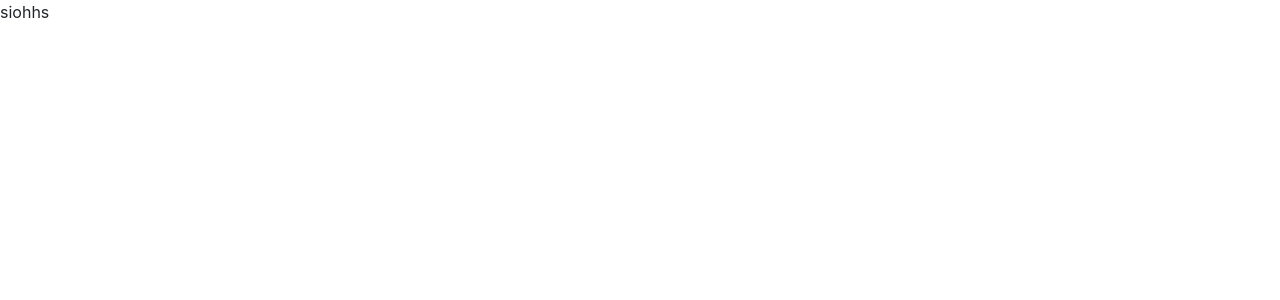
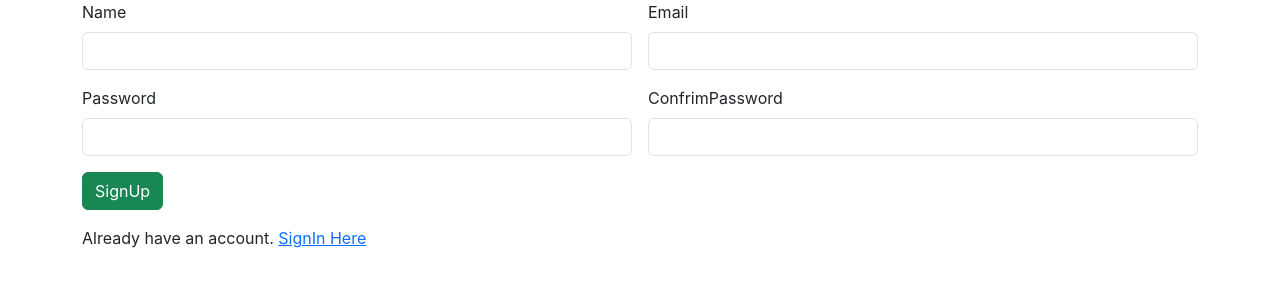
Before and after one commit to orwel009/blog-app-frontend, a React (Create React App) app: page / in a window 1280 px wide. Shown: the top 300 px of the page. Built offline with nearby package versions, Linux system fonts and the light colour scheme.

Commit message:
Signup commit

```diff
--- a/src/App.js
+++ b/src/App.js
@@ -1,4 +1,3 @@
-import logo from './logo.svg';
 import './App.css';
 import { BrowserRouter, Route, Routes } from 'react-router-dom';
 import SignUp from './components/SignUp';
--- a/src/components/SignUp.jsx
+++ b/src/components/SignUp.jsx
@@ -1,9 +1,65 @@
-import React from 'react'
+import axios from 'axios'
+import React, { useState } from 'react'
+import { Link } from 'react-router-dom'
 
 const SignUp = () => {
+    const [data,getData] = useState(
+        {
+            "name":"",
+            "email":"",
+            "password":""
+        }
+    )
+    const inputHandler = (event)=>{
+        getData({...data,[event.target.name]:event.target.value})
+    }
+    const readValue=()=>{
+        if (data.confirmPassword === data.password) {
+            axios.post("http://localhost:8080/signup",data).then(
+                (response)=>{
+                    if (response.data.status === "success") {
+                        alert("SignUp complete")
+                    } else {
+                        alert("An error occured")
+                    }
+                }
+            ).catch()
+        } else {
+            alert("Error")
+        }
+    }
   return (
     <div>
-        siohhs
+        <div className="container">
+            <div className="row">
+                <div className="col col-12 col-sm-12 col-md-12 col-lg-12 col-xl-12 col-xxl-12">
+                    <div className="row g-3">
+                        <div className="col col-12 col-sm-6 col-md-6 col-lg-6 col-xl-6 col-xxl-6">
+                            <label htmlFor="" className="form-label">Name</label>
+                            <input type="text" className="form-control" name='name' value={data.name} onChange={inputHandler}/>
+                        </div>
+                        <div className="col col-12 col-sm-6 col-md-6 col-lg-6 col-xl-6 col-xxl-6">
+                            <label htmlFor="" className="form-label">Email</label>
+                            <input type="email" className="form-control" name='email' value={data.email} onChange={inputHandler}/>
+                        </div>
+                        <div className="col col-12 col-sm-6 col-md-6 col-lg-6 col-xl-6 col-xxl-6">
+                            <label htmlFor="" className="form-label">Password</label>
+                            <input type="password" className="form-control" name='password' value={data.password} onChange={inputHandler}/>
+                        </div>
+                        <div className="col col-12  col-sm-6 col-md-6 col-lg-6 col-xl-6 col-xxl-6">
+                            <label htmlFor="" className="form-label">ConfrimPassword</label>
+                            <input type="password" className="form-control" name='confirmPassword' value={data.confirmPassword} onChange={inputHandler}/>
+                        </div>
+                        <div className="col col-12 col-sm-12 col-md-12 col-lg-12 col-xl-12 col-xxl-12">
+                            <button className="btn btn-success" onClick={readValue}>SignUp</button>
+                        </div>
+                        <div className="col col-12 col-sm-12 col-md-12 col-lg-12 col-xl-12 col-xxl-12">
+                            <p>Already have an account. <Link to="/">SignIn Here</Link></p>
+                        </div>
+                    </div>
+                </div>
+            </div>
+        </div>
     </div>
   )
 }
```
